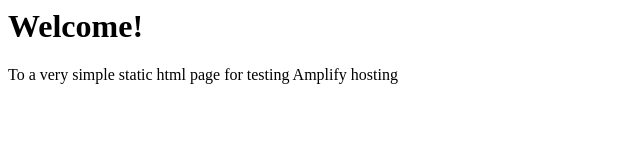
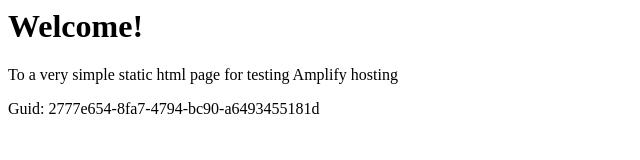
Before and after one commit to amplify-github-test-hkg/Github-PR-Commit-Integration-Test-DoNotTouch-GitHubAutoBuildPrPreviewCanaryTest-v1-prod-ap-east-1, a website: page src/index.html in a window 1280 px wide. Shown: the whole page, without its empty margins (0-640 px from the left). Drawn offline with Linux system fonts and the light colour scheme.

Commit message:
commit from integ tests

```diff
--- a/src/index.html
+++ b/src/index.html
@@ -1,3 +1,5 @@
+
+
 <html lang="en">
 
 <head>
@@ -10,6 +12,6 @@
 <body>
     <h1>Welcome!</h1>
     <p>To a very simple static html page for testing Amplify hosting</p>
-</body>
+    <p>Guid: 2777e654-8fa7-4794-bc90-a6493455181d</p></body>
 
 </html>
```
